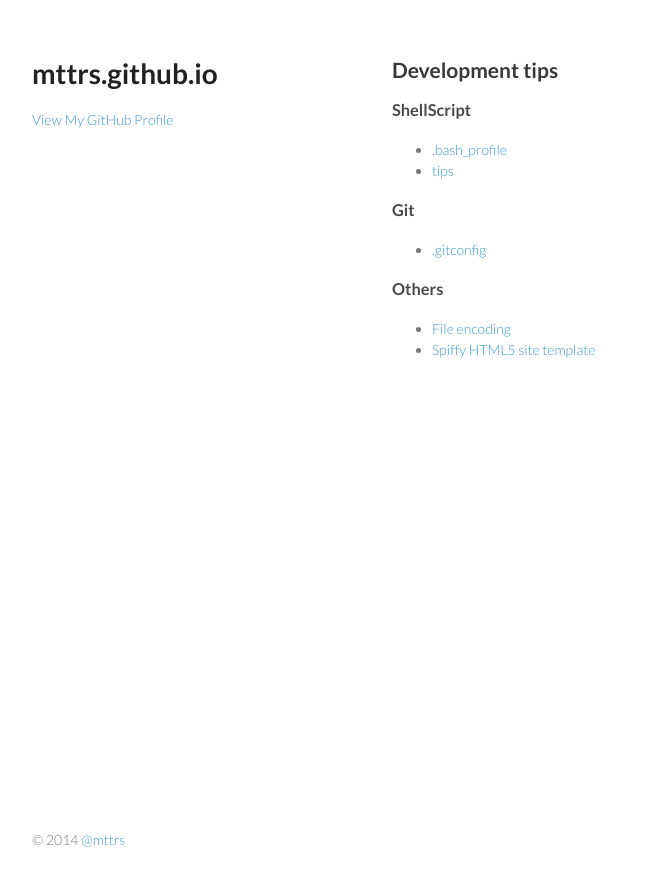
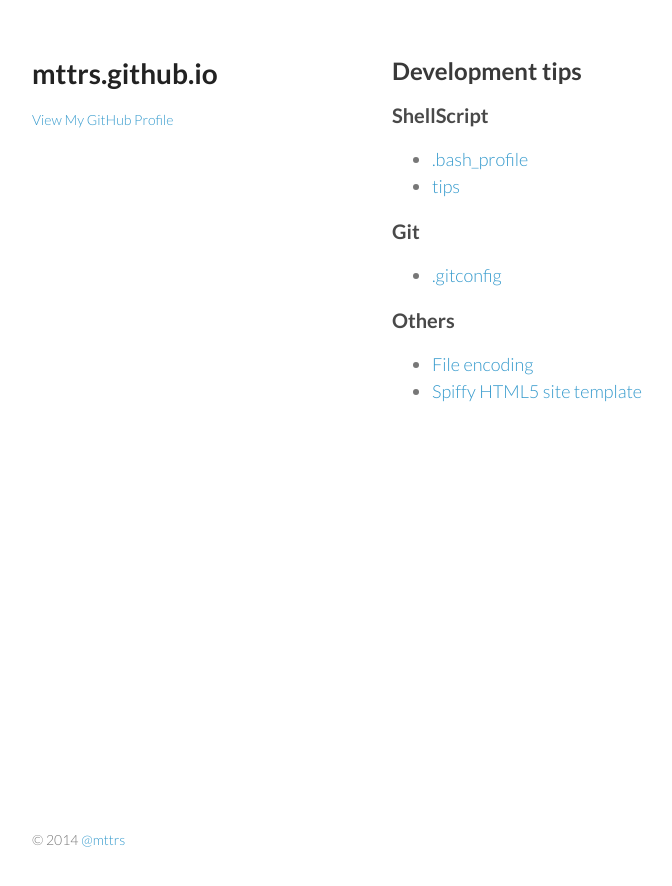
Before and after one commit to gitter-badger/mttrs.github.io, a Jekyll site: the page built from index.md, in a window 1280 px wide. Shown: the top 886 px of the page, without its empty margins (178-850 px from the left). Built offline with Jekyll 4.4.1, drawn with Linux system fonts in a browser that asks for light colours.

Commit message:
Enlarge a font

```diff
--- a/index.md
+++ b/index.md
@@ -15,12 +15,12 @@
 
     <h3>ShellScript</h3>
     <ul>
-      <li>
+      <li class="link-list">
         <a href="https://github.com/mttrs/notes/blob/master/.bash_profile" target="_blank">
           .bash_profile
         </a>
       </li>
-      <li>
+      <li class="link-list">
         <a href="https://github.com/mttrs/notes/blob/master/shellscript_tips.md" target="_blank">
           tips
         </a>
@@ -29,7 +29,7 @@
 
     <h3>Git</h3>
     <ul>
-      <li>
+      <li class="link-list">
         <a href="https://github.com/mttrs/notes/blob/master/.gitconfig" target="_blank">
          .gitconfig
         </a>
@@ -38,12 +38,12 @@
 
     <h3>Others</h3>
     <ul>
-      <li>
+      <li class="link-list">
         <a href="https://github.com/mttrs/notes/blob/master/change_char_code.md" target="_blank">
          File encoding
         </a>
       </li>
-      <li>
+      <li class="link-list">
         <a href="http://html5up.net/" target="_blank">
          Spiffy HTML5 site template
         </a>
--- a/stylesheets/styles.css
+++ b/stylesheets/styles.css
@@ -25,10 +25,16 @@
 }
 
 h2 {
+  font-size: 24px;
   color:#393939;
 }
 
-h3, h4, h5, h6 {
+h3 {
+  font-size: 20px;
+  color:#494949;
+}
+
+h4, h5, h6 {
   color:#494949;
 }
 
@@ -183,6 +189,10 @@
   bottom:50px;
 }
 
+li.link-list {
+  font-size: 18px;
+}
+
 @media print, screen and (max-width: 960px) {
 
   div.wrapper {
```
